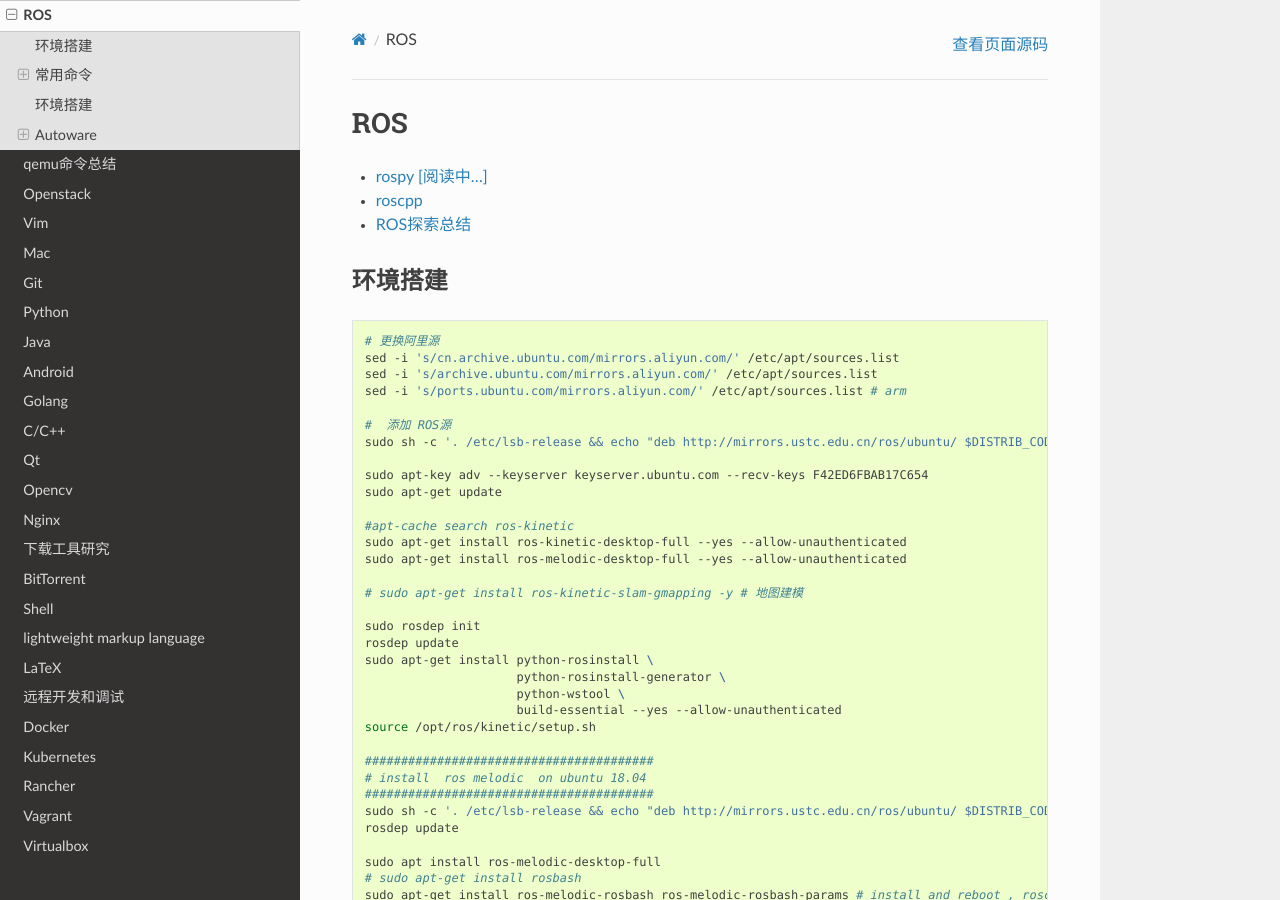
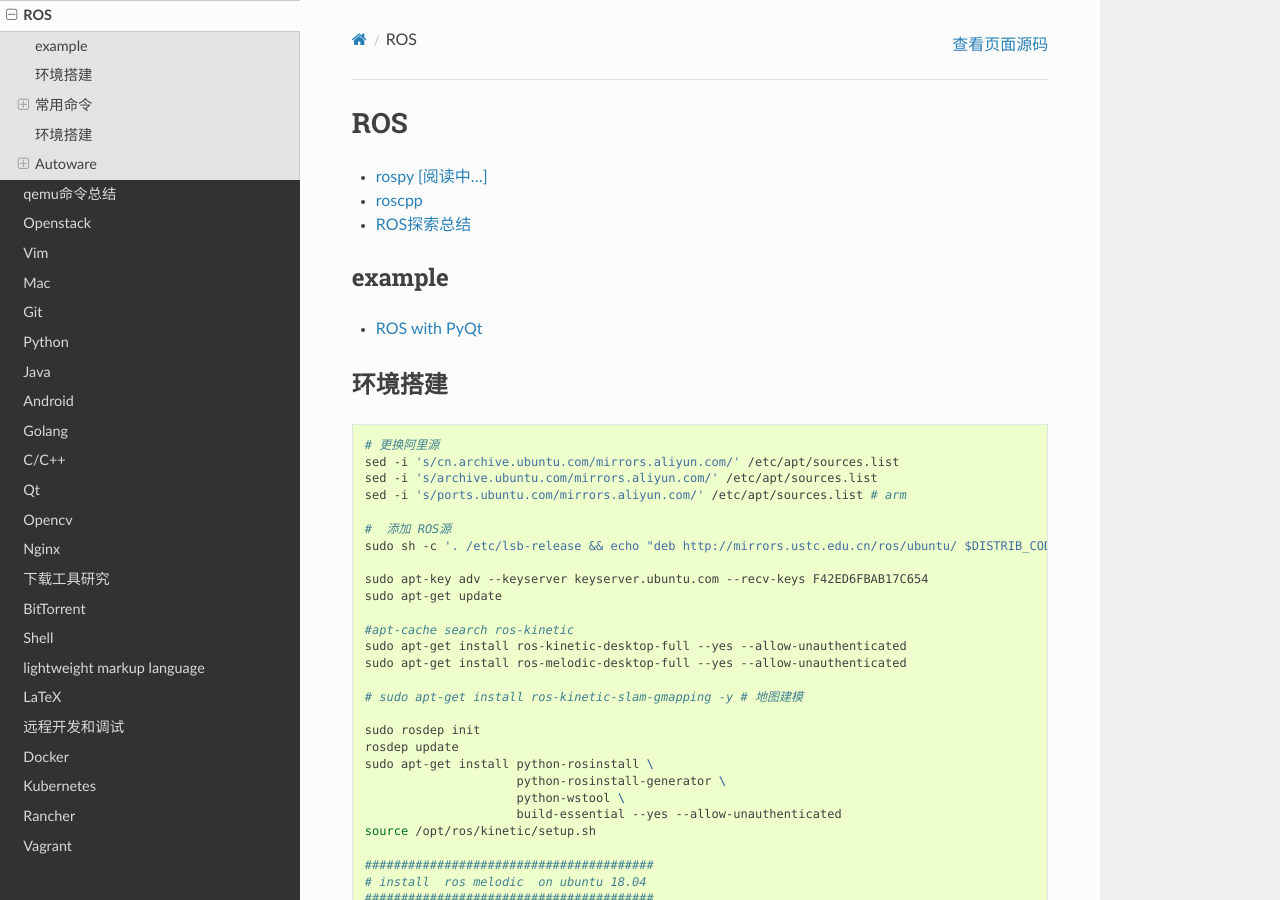
Before and after one commit to my-rds-store/my_space, a Sphinx documentation site: the page built from source/ros/index.rst, in a window 1280 px wide and 900 px high. Built offline with Sphinx 7.4.7 and the Read the Docs theme 2.0.0, drawn with Linux system fonts in a browser that asks for light colours.

Commit message:
update ...

```diff
--- a/source/ros/index.rst
+++ b/source/ros/index.rst
@@ -6,6 +6,12 @@ ROS
 * `roscpp <https://www.ncnynl.com/archives/201701/1273.html>`_
 
 * `ROS探索总结 <http://www.guyuehome.com/column/ros-explore/page/3>`_
+
+***********
+example
+***********
+
+* `ROS with PyQt <https://github.com/WelinLee/ROS_QT_GUI.git>`_
 
 ***********
 环境搭建
```
